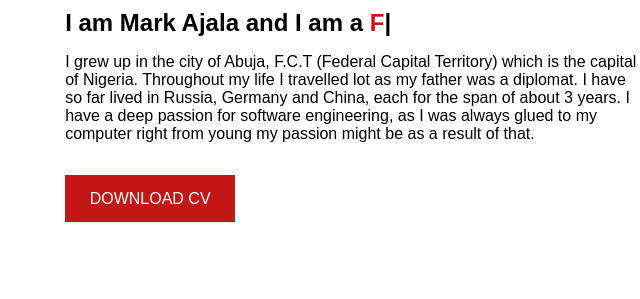
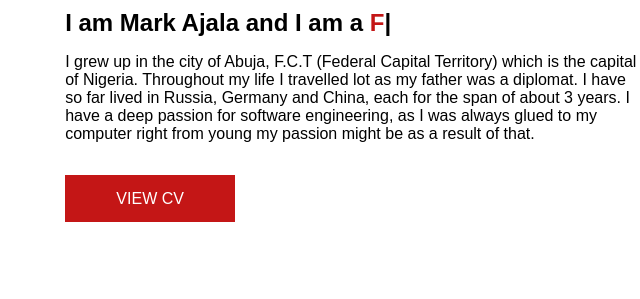
Before and after one commit to AjalaMark/Portfolio, a plain HTML site: page index.html in a window 1280 px wide. Shown: the part 1011-1310 px from the top of the page, 495-1135 px from the left. Drawn offline with nearby package versions, Linux system fonts and the light colour scheme.

Commit message:
button change

```diff
--- a/index.html
+++ b/index.html
@@ -57,7 +57,7 @@
                 I have so far lived in Russia, Germany and China, each for the span of about 3 years. I have a deep passion for software engineering, as I was always glued to my computer right from young
                 my passion might be as a result of that.
                     </p>
-                    <a href="./images/Resume.pdf" download><button>DOWNLOAD CV</button></a>
+                    <a href="./images/Resume.pdf" target="_blank"><button>VIEW CV</button></a>
             </div>
         </div>
     </section>
```
